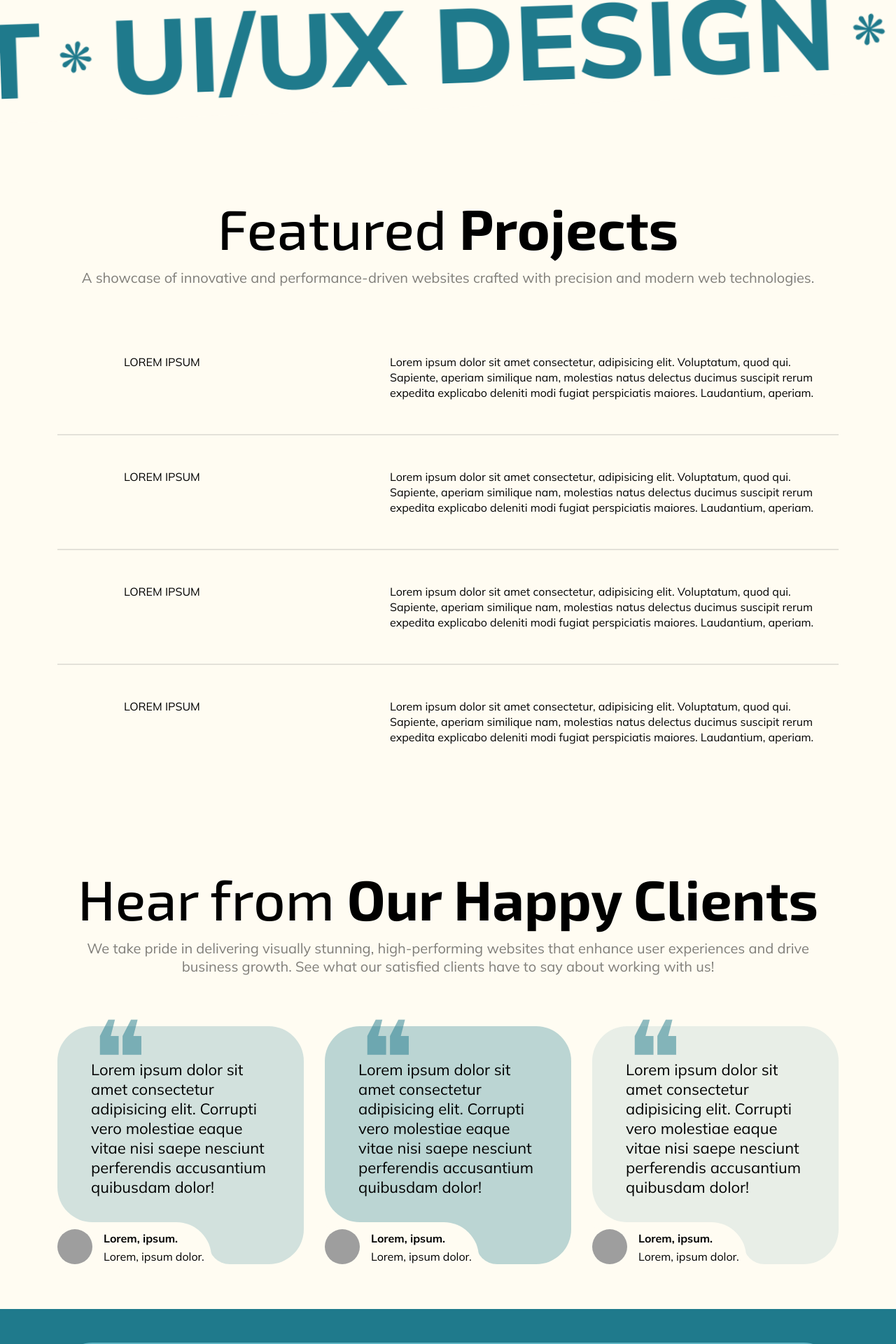
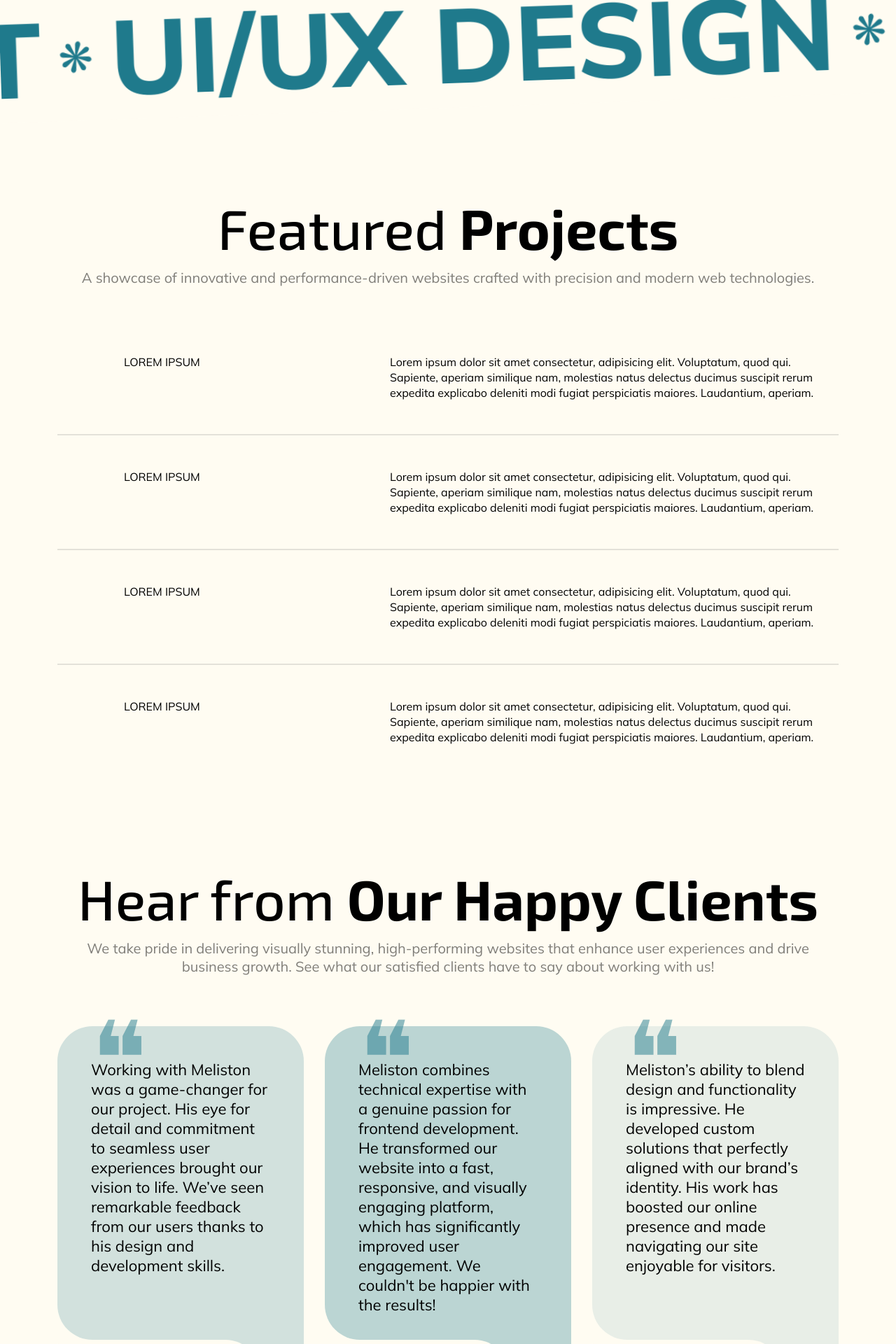
Before and after one commit to MelistonCosta/mel-portfolio, a PHP site: page / in a window 1280 px wide. Shown: the part 1840-3760 px from the top of the page at 70% size. Run offline with PHP 8.4, Linux system fonts and the light colour scheme; grey boxes are pictures that could not be loaded.

Commit message:
new style

```diff
--- a/base-url.php
+++ b/base-url.php
@@ -12,9 +12,9 @@
 			$tmpURL = $tmpURL[0];
 		}
 		if ($tmpURL !== $_SERVER['HTTP_HOST'])
-			$base_url .= $_SERVER['HTTP_HOST'].'/'.$tmpURL.'/';
+			$base_url .= $_SERVER['HTTP_HOST'].'/'.$tmpURL;		//		=>.'/'
 		else
-			$base_url .= $tmpURL.'/';
+			$base_url .= $tmpURL;								//		=> .'/'
 		return $base_url;
 	}
 	$baseUrl = home_base_url();
--- a/layout/header.php
+++ b/layout/header.php
@@ -82,14 +82,14 @@
                         </div>
                         <div class="navigation container d-flex flex-column flex-lg-row justify-content-between align-items-end align-items-lg-center gap-4 gap-lg-4 gap-xl-5 w-100">
                             <ul class="nav d-flex flex-column flex-lg-row flex-wrap align-items-end align-items-lg-center gap-4 gap-lg-4 gap-xl-5">
-                                <li><a href="">About </a></li>
-                                <li><a href="">Experience</a></li>
-                                <li><a href="">Projects</a></li>
-                                <li><a href="">Skills</a></li>
-                                <li><a href="">Testimonials</a></li>
+                                <li><a href="<?php echo $baseUrl ?>/#">About </a></li>
+                                <li><a href="<?php echo $baseUrl ?>/#">Experience</a></li>
+                                <li><a href="<?php echo $baseUrl ?>/#projects">Projects</a></li>
+                                <li><a href="<?php echo $baseUrl ?>/#">Skills</a></li>
+                                <li><a href="<?php echo $baseUrl ?>/#testimonials">Testimonials</a></li>
                             </ul>
                             <div class="btn-holder d-flex">
-                                <a class="button" href="">Contact</a>
+                                <a class="button" href="<?php echo $baseUrl ?>/#contact">Contact</a>
                             </div>
                         </div>
                     </div>
--- a/sass/template-files/home/_intro.scss
+++ b/sass/template-files/home/_intro.scss
@@ -28,6 +28,7 @@ section.custom-banner-animation {
         margin: 0 auto;
         max-width: 60vh;
         bottom: 0;
+        filter: grayscale(1);
         img {}
     }
 }
--- a/sass/template-files/home/_testimonials.scss
+++ b/sass/template-files/home/_testimonials.scss
@@ -3,6 +3,7 @@ section.testimonials {
         .swiper-wrapper {
         }
         .swiper-slide {
+            height: auto;
             &:nth-child(3n+1) {
                 .blocks {
                     background-color: transparentize(color(theme, 1), .8);
@@ -71,12 +72,30 @@ section.testimonials {
                 }
                 .image {
                     img {
+                        width: 50px;
+                        height: 50px;
+                        object-fit: cover;
                         border-radius: $round;
+                        filter: grayscale(1);
+                        transition: $transition-smooth;
                     }
                 }
                 .name-designation {
-                    .name {}
-                    .designation {}
+                    .name {
+                        @include font-custom(14px, 14px);
+                    }
+                    .designation {
+                        @include font-custom(12px, 12px);
+                    }
+                }
+            }
+            &:hover {
+                .author-profile {
+                    .image {
+                        img {
+                            filter: grayscale(0)
+                        }
+                    }
                 }
             }
         }
--- a/template-files/home/banner.php
+++ b/template-files/home/banner.php
@@ -25,7 +25,7 @@
                 <div class="image position-relative">
                     <img src="<?php echo $baseUrl ?>/images/temp.webp" alt="" />
                     <div class="btn-holder d-flex justify-content-end position-absolute">
-                        <a href="#" class="button">Know More</a>
+                        <a href="<?php echo $baseUrl ?>/#contact" class="button">Lets Connect</a>
                     </div>
                 </div>
             </div>
--- a/template-files/home/intro.php
+++ b/template-files/home/intro.php
@@ -7,6 +7,6 @@
     <div class="middle">Meliston</div>
     <div class="last">Developer</div>
     <div class="main-img">
-        <img loading="lazy" src="<?php echo $baseUrl ?>/images/model.webp" alt="" />
+        <img loading="lazy" src="<?php echo $baseUrl ?>/images/mel.png" alt="" />
     </div>
 </section>
--- a/template-files/home/testimonials.php
+++ b/template-files/home/testimonials.php
@@ -1,4 +1,4 @@
-<section class="testimonials py-4 py-lg-5 py-xl-6 overflow-hidden">
+<section class="testimonials py-4 py-lg-5 py-xl-6 overflow-hidden" id="testimonials">
     <div class="container">
         <div class="row justify-content-center">
             <div class="col-12 col-lg-auto">
@@ -13,71 +13,57 @@
                 <div class="swiper mySwiper testimonialsSwiper pt-3 pt-lg-4">
                     <div class="swiper-wrapper">
                         <div class="swiper-slide">
-                            <div class="blocks p-3 p-lg-4 p-xl-5 position-relative">
-                                <div class="description mb-lg-5">Lorem ipsum dolor sit amet consectetur adipisicing elit. Corrupti vero molestiae eaque vitae nisi saepe nesciunt perferendis accusantium quibusdam dolor!</div>
+                            <div class="blocks p-3 p-lg-4 p-xl-5 position-relative h-100">
+                                <div class="description mb-lg-5">Working with Meliston was a game-changer for our project. His eye for detail and commitment to seamless user experiences brought our vision to life. We’ve seen remarkable feedback from our users thanks to his design and development skills.</div>
                                 <div class="author-profile d-flex flex-row flex-nowrap gap-2 gap-lg-3 align-items-bottom">
                                     <div class="image position-relative z-1">
-                                        <img src="https://picsum.photos/50/50" alt="" />
+                                        <img src="<?php echo $baseUrl ?>/images/testimonials/alexandra-thompson.png" alt="Meliston testimonials" />
                                     </div>
-                                    <div class="name-designation d-flex flex-column gap-1 justify-content-end position-relative z-1">
-                                        <div class="name"><strong>Lorem, ipsum.</strong></div>
-                                        <div class="designation">Lorem, ipsum dolor.</div>
+                                    <div class="name-designation d-flex flex-column gap-1 gap-lg-2 justify-content-center position-relative z-1">
+                                        <div class="name"><strong>Alexandra Thompson</strong></div>
+                                        <div class="designation">Product Manager, TechWave Solutions</div>
                                     </div>
                                 </div>
                             </div>
                         </div>
                         <div class="swiper-slide">
-                            <div class="blocks p-3 p-lg-4 p-xl-5 position-relative">
-                                <div class="description mb-lg-5">Lorem ipsum dolor sit amet consectetur adipisicing elit. Corrupti vero molestiae eaque vitae nisi saepe nesciunt perferendis accusantium quibusdam dolor!</div>
+                            <div class="blocks p-3 p-lg-4 p-xl-5 position-relative h-100">
+                                <div class="description mb-lg-5">Meliston combines technical expertise with a genuine passion for frontend development. He transformed our website into a fast, responsive, and visually engaging platform, which has significantly improved user engagement. We couldn't be happier with the results!</div>
                                 <div class="author-profile d-flex flex-row flex-nowrap gap-2 gap-lg-3 align-items-bottom">
                                     <div class="image position-relative z-1">
-                                        <img src="https://picsum.photos/50/50" alt="" />
+                                        <img src="<?php echo $baseUrl ?>/images/testimonials/rahul-verma.png" alt="" />
                                     </div>
-                                    <div class="name-designation d-flex flex-column gap-1 justify-content-end position-relative z-1">
-                                        <div class="name"><strong>Lorem, ipsum.</strong></div>
-                                        <div class="designation">Lorem, ipsum dolor.</div>
+                                    <div class="name-designation d-flex flex-column gap-1 gap-lg-2 justify-content-center position-relative z-1">
+                                        <div class="name"><strong>Rahul Verma</strong></div>
+                                        <div class="designation">Digital Marketing Head, BrightNet</div>
                                     </div>
                                 </div>
                             </div>
                         </div>
                         <div class="swiper-slide">
-                            <div class="blocks p-3 p-lg-4 p-xl-5 position-relative">
-                                <div class="description mb-lg-5">Lorem ipsum dolor sit amet consectetur adipisicing elit. Corrupti vero molestiae eaque vitae nisi saepe nesciunt perferendis accusantium quibusdam dolor!</div>
+                            <div class="blocks p-3 p-lg-4 p-xl-5 position-relative h-100">
+                                <div class="description mb-lg-5">Meliston’s ability to blend design and functionality is impressive. He developed custom solutions that perfectly aligned with our brand’s identity. His work has boosted our online presence and made navigating our site enjoyable for visitors.</div>
                                 <div class="author-profile d-flex flex-row flex-nowrap gap-2 gap-lg-3 align-items-bottom">
                                     <div class="image position-relative z-1">
-                                        <img src="https://picsum.photos/50/50" alt="" />
+                                        <img src="<?php echo $baseUrl ?>/images/testimonials/jessica-lee.png" alt="" />
                                     </div>
-                                    <div class="name-designation d-flex flex-column gap-1 justify-content-end position-relative z-1">
-                                        <div class="name"><strong>Lorem, ipsum.</strong></div>
-                                        <div class="designation">Lorem, ipsum dolor.</div>
+                                    <div class="name-designation d-flex flex-column gap-1 gap-lg-2 justify-content-center position-relative z-1">
+                                        <div class="name"><strong>Jessica Lee</strong></div>
+                                        <div class="designation">Creative Director, SparkLab Agency</div>
                                     </div>
                                 </div>
                             </div>
                         </div>
                         <div class="swiper-slide">
-                            <div class="blocks p-3 p-lg-4 p-xl-5 position-relative">
-                                <div class="description mb-lg-5">Lorem ipsum dolor sit amet consectetur adipisicing elit. Corrupti vero molestiae eaque vitae nisi saepe nesciunt perferendis accusantium quibusdam dolor!</div>
+                            <div class="blocks p-3 p-lg-4 p-xl-5 position-relative h-100">
+                                <div class="description mb-lg-5">From concept to execution, Meliston was a true professional. His coding expertise and eye for design transformed our ideas into a beautiful, highly functional website. I would recommend him to anyone looking to elevate their digital experience.</div>
                                 <div class="author-profile d-flex flex-row flex-nowrap gap-2 gap-lg-3 align-items-bottom">
                                     <div class="image position-relative z-1">
-                                        <img src="https://picsum.photos/50/50" alt="" />
+                                        <img src="<?php echo $baseUrl ?>/images/testimonials/david-kim.png" alt="" />
                                     </div>
-                                    <div class="name-designation d-flex flex-column gap-1 justify-content-end position-relative z-1">
-                                        <div class="name"><strong>Lorem, ipsum.</strong></div>
-                                        <div class="designation">Lorem, ipsum dolor.</div>
-                                    </div>
-                                </div>
-                            </div>
-                        </div>
-                        <div class="swiper-slide">
-                            <div class="blocks p-3 p-lg-4 p-xl-5 position-relative">
-                                <div class="description mb-lg-5">Lorem ipsum dolor sit amet consectetur adipisicing elit. Corrupti vero molestiae eaque vitae nisi saepe nesciunt perferendis accusantium quibusdam dolor!</div>
-                                <div class="author-profile d-flex flex-row flex-nowrap gap-2 gap-lg-3 align-items-bottom">
-                                    <div class="image position-relative z-1">
-                                        <img src="https://picsum.photos/50/50" alt="" />
-                                    </div>
-                                    <div class="name-designation d-flex flex-column gap-1 justify-content-end position-relative z-1">
-                                        <div class="name"><strong>Lorem, ipsum.</strong></div>
-                                        <div class="designation">Lorem, ipsum dolor.</div>
+                                    <div class="name-designation d-flex flex-column gap-1 gap-lg-2 justify-content-center position-relative z-1">
+                                        <div class="name"><strong>David Kim</strong></div>
+                                        <div class="designation">Founder & CEO, VentureWorks</div>
                                     </div>
                                 </div>
                             </div>
--- a/template-files/home/uneven-cards.php
+++ b/template-files/home/uneven-cards.php
@@ -1,4 +1,4 @@
-<section class="uneven-cards py-4 py-lg-5 py-xl-6 overflow-hidden">
+<section class="uneven-cards py-4 py-lg-5 py-xl-6 overflow-hidden" id="projects">
     <div class="container">
         <div class="row justify-content-center">
             <div class="col-12 col-lg-auto">
```
Also changed, not shown: js/home.js (+6 -3 lines), css/style.css, images/mel.png (added), images/testimonials/alexandra-thompson.png (added), images/testimonials/david-kim.png (added), images/testimonials/jessica-lee.png (added), images/testimonials/rahul-verma.png (added), 1 other file.
